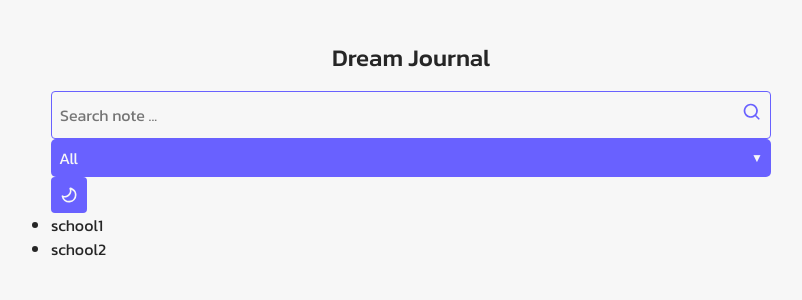
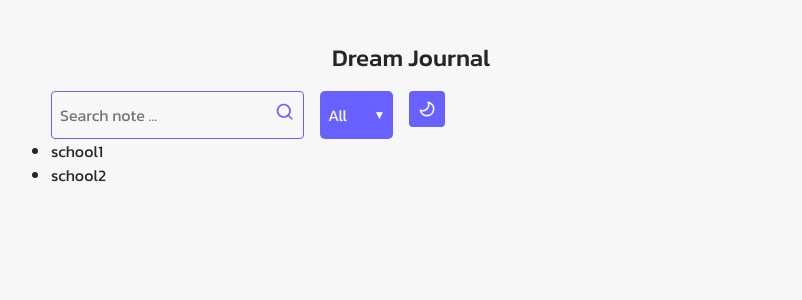
Before and after one commit to CodectiveOrg/bootcamp-2025-02-react-asma-abbasi, a React (Vite) app in the folder dream-journal/: page / in a window 1280 px wide. Shown: the top 300 px of the page, without its empty margins (229-1031 px from the left). Built offline with nearby package versions, Linux system fonts and the light colour scheme.

Commit message:
[FIX] fix toolbar styles

```diff
--- a/dream-journal/src/components/Toolbar/Toolbar.module.css
+++ b/dream-journal/src/components/Toolbar/Toolbar.module.css
@@ -0,0 +1,4 @@
+.toolbar {
+  display: flex;
+  gap: 1rem;
+}
--- a/dream-journal/src/components/Toolbar/Toolbar.tsx
+++ b/dream-journal/src/components/Toolbar/Toolbar.tsx
@@ -1,4 +1,6 @@
 import { ReactNode } from "react";
+
+import styles from './Toolbar.module.css'
 
 import MingcuteSearchLine from "../../icons/MingcuteSearchLine";
 import MingcuteMoonLine from "../../icons/MingcuteMoonLine";
@@ -11,7 +13,7 @@ import Button from "../Button/Button";
 function Toolbar(): ReactNode {
   return (
     <>
-      <div className="toolbar">
+      <div className={styles.toolbar}>
         <TextInput
           placeholder="Search note ..."
           suffixIcon={<MingcuteSearchLine />} />
```
